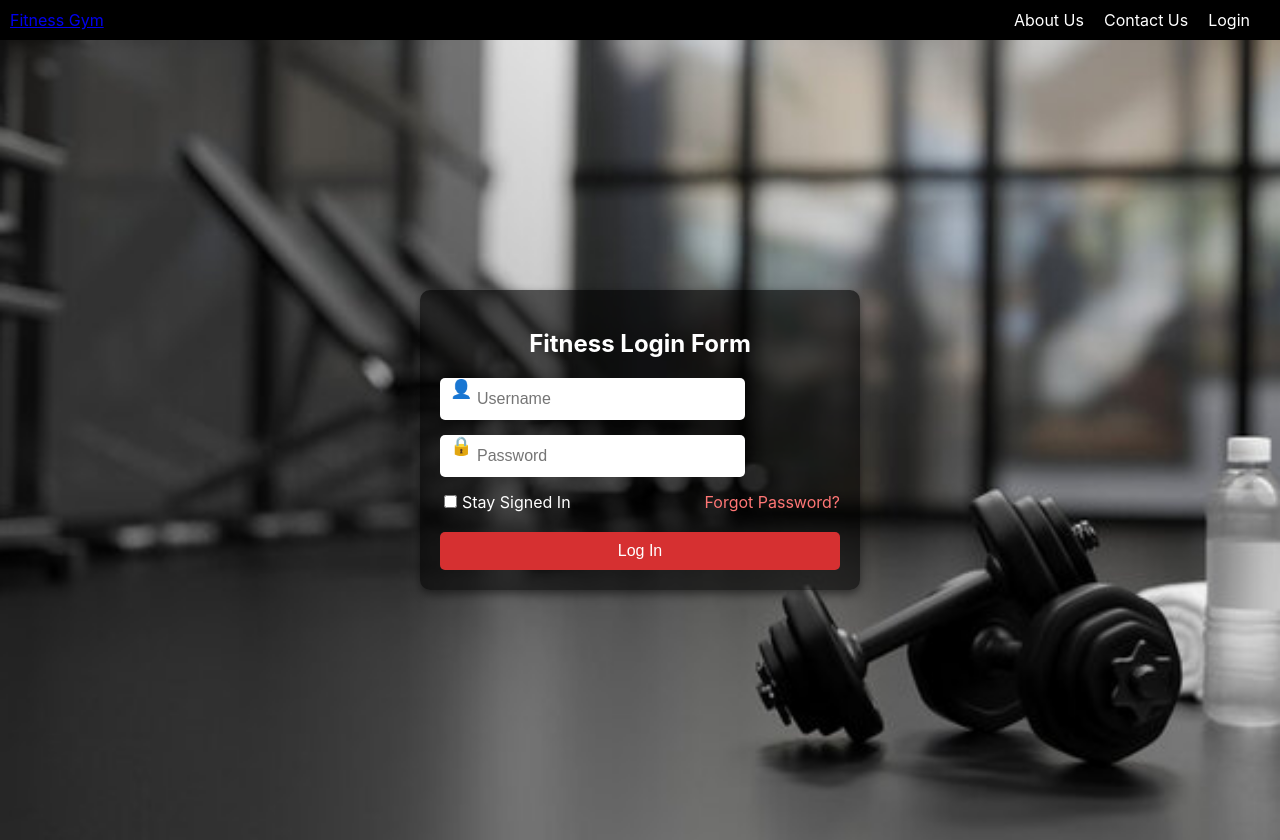
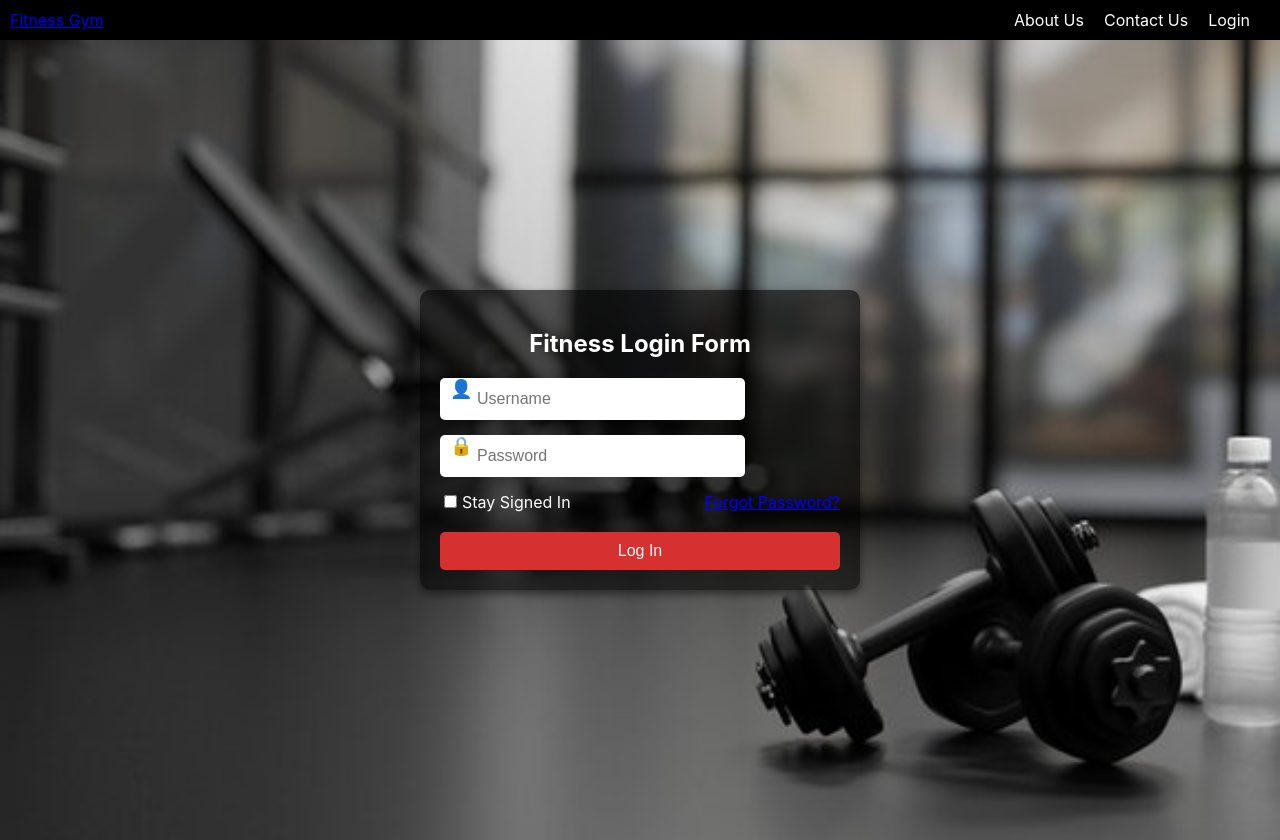
Before and after one commit to Anupam-1068/react-spa, a React (Create React App) app: page /login in a window 1280 px wide. Built offline with nearby package versions, Linux system fonts and the light colour scheme.

Commit message:
corrected forgot password functionality

```diff
--- a/src/components/LoginPage.css
+++ b/src/components/LoginPage.css
@@ -94,3 +94,14 @@
   .login-button:hover {
     background-color: #e74c3c;
   }
+
+  /* LoginPage.css */
+.forgot-password-button {
+    background: none;
+    border: none;
+    color: blue; /* Or whatever color you want */
+    text-decoration: underline; /* To make it look like a link */
+    cursor: pointer;
+    padding: 0;
+    font: inherit; /* To inherit font styling from the parent */
+}
--- a/src/components/LoginPage.js
+++ b/src/components/LoginPage.js
@@ -20,6 +20,11 @@ const LoginPage = () => {
       alert('Please enter both username and password');
     }
   };
+
+  const handleForgotPassword = () => {
+    // Implement your logic for forgot password here, e.g., open a modal
+    console.log("Forgot password clicked");
+};
 
   return (
     <div className="login-container">
@@ -53,12 +58,15 @@ const LoginPage = () => {
           </div>
 
           <div className="options">
-            <label>
-              <input type="checkbox" />
-              Stay Signed In
-            </label>
-            <a href="#">Forgot Password?</a>
-          </div>
+    <label>
+        <input type="checkbox" />
+        Stay Signed In
+    </label>
+    <button onClick={handleForgotPassword} className="forgot-password-button">
+        Forgot Password?
+    </button>
+</div>
+
 
           <button type="submit" className="login-button">
             Log In
```
